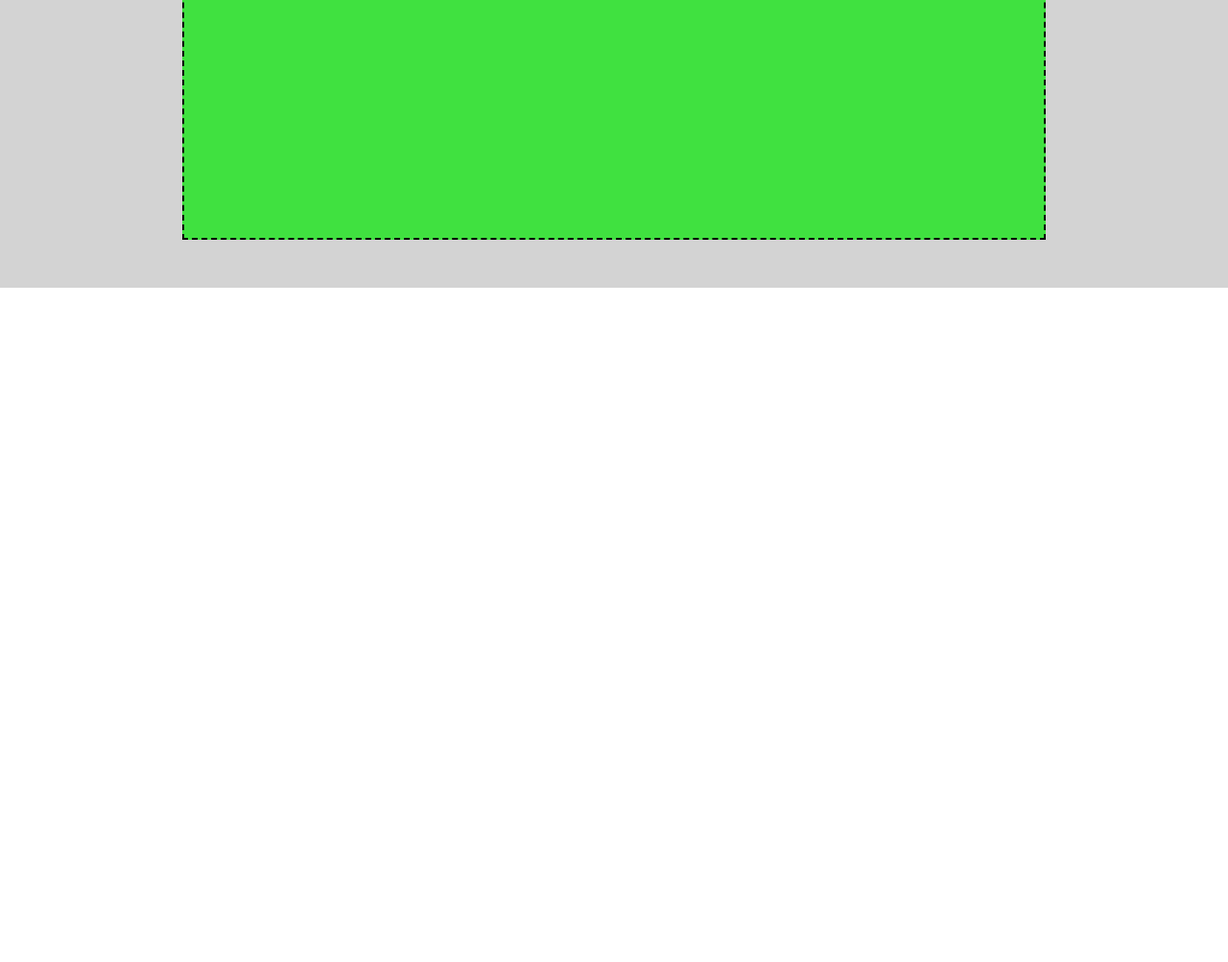
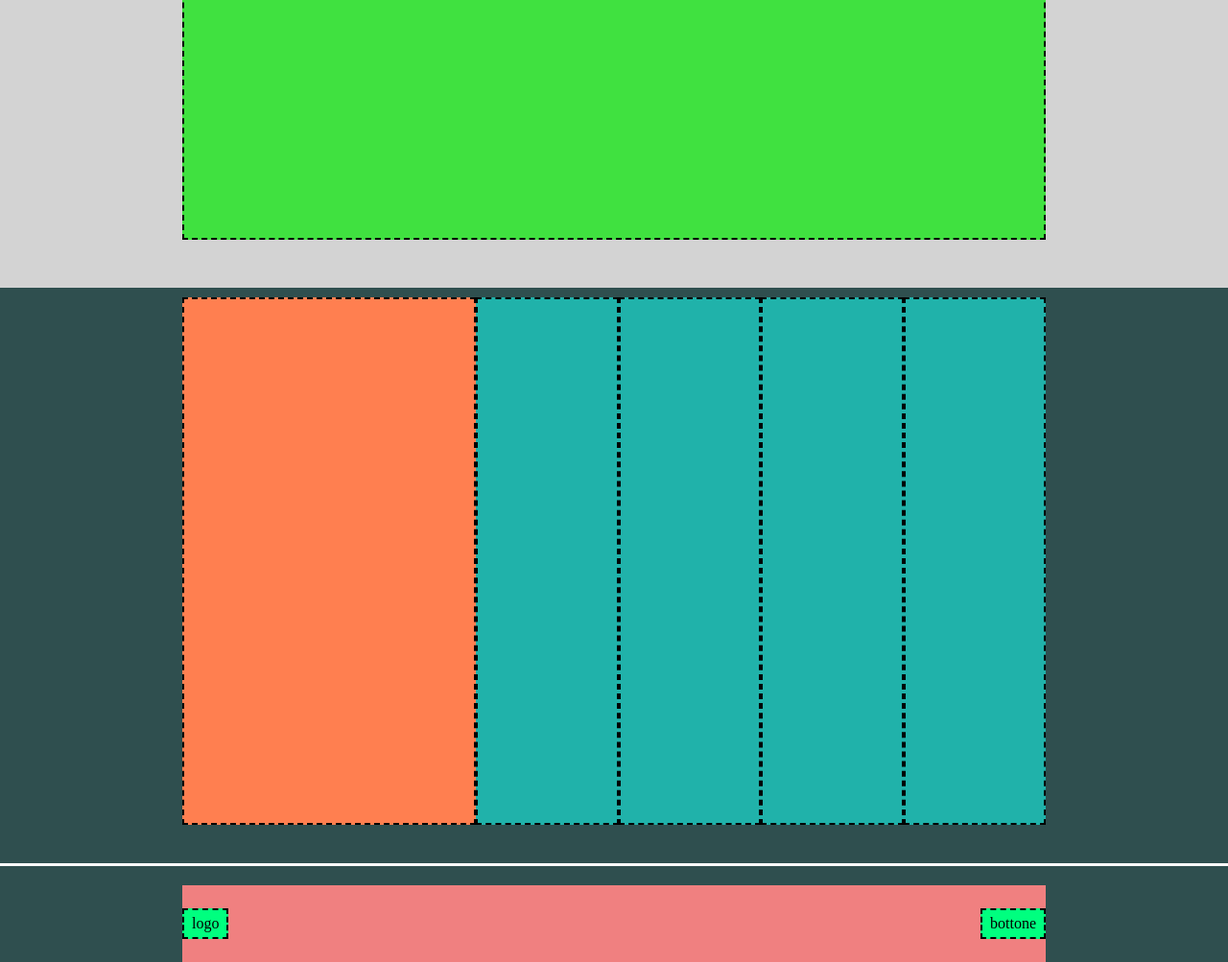
Before and after one commit to giorgia-rondinelli/htmlcss-struttura-discord, a plain HTML site: page index.html in a window 1280 px wide. Shown: the part 2285-3288 px from the top of the page at 96% size. Before the commit the page ends 2585 px from the top, so only its background shows below. Drawn offline with Linux system fonts and the light colour scheme.

Commit message:
[add]footer

```diff
--- a/css/style.css
+++ b/css/style.css
@@ -118,3 +118,46 @@ ul{
   height: 700px;
   border: 2px dashed black;
 }
+
+.altro{
+  height: 600px;
+  background-color: darkslategray;
+  padding-top: 10px;
+}
+
+.opzioni{
+  height: 550px;
+  display:flex;
+  justify-content: space-between;
+}
+
+.foot{
+  background-color: coral;
+  width:34%;
+  border: 2px dashed black;
+}
+.menu-footer{
+  background-color: lightseagreen;
+  width: 16.5%;
+  border: 2px dashed black;
+}
+
+.fine{
+  margin-top: 3px;
+  background-color:darkslategray ;
+  height: 100px;
+  display: flex;
+  align-items: stretch;
+  padding-top: 20px;
+}
+.finale{
+  display: flex;
+  align-items: center;
+  justify-content: space-between;
+ }
+
+ .btn,.logo-finale{
+  background-color: springgreen;
+  padding: 5px 8px;
+  border: 2px dashed black;
+ }
--- a/index.html
+++ b/index.html
@@ -29,6 +29,9 @@
 
 
   <!-- intestazione -->
+
+
+
 
   <main>
 
@@ -65,8 +68,28 @@
 
   </main>
 
+
+
   <footer>
+    <section class="altro">
+      <div class="container opzioni">
+        <div class="foot"></div>
+        <div class="menu-footer"></div>
+        <div class="menu-footer"></div>
+        <div class="menu-footer"></div>
+        <div class="menu-footer"></div>
+      </div>
+    </section>
 
+    <section class="fine ">
+      <div class="container finale">
+        <div class="logo-finale ">logo </div>
+        <div class="btn"> bottone</div>
+      </div>
+    </section>
   </footer>
+
+
+
 </body>
 </html>
```
